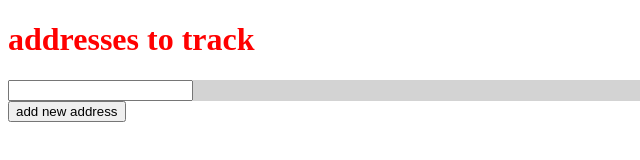
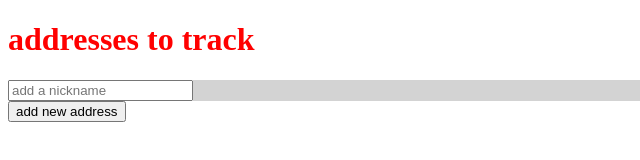
Before and after one commit to nixorokish/deployment, a website: page index.html in a window 1280 px wide. Both pictures are taken after a click on the button "add new address". Shown: the full height of the page, 0-640 px from the left. Drawn offline with Linux system fonts and the light colour scheme.

Commit message:
html file

```diff
--- a/index.html
+++ b/index.html
@@ -10,9 +10,9 @@
 <body>
     <h1>addresses to track</h1>
     <div class="inputs" id="inputs">
-        <form class="addresses">
+        <form class="addresses" id="addresses">
         </form>
-        <form class="nicknames">
+        <form class="nicknames" id="nicknames">
         </form>
     </div>
     <button type="button" id="newAddressBtn">add new address</button>
--- a/public/main.js
+++ b/public/main.js
@@ -4,12 +4,21 @@ const addAddressBtn = document.querySelector('#newAddressBtn')
 const linebreak = document.createElement("br")
 
 function addInputBoxes() {
-    const addrInput = document.createElement('input');
-    addrInput.type = 'text';
-    addrInput.name = 'test';
-    const inputsDiv = document.querySelector('#inputs')
-    inputsDiv.appendChild(addrInput)
-    inputsDiv.appendChild(linebreak)
+    const makeInputField = document.createElement('input') // create address input
+    makeInputField.type = 'text'
+    makeInputField.placeholder = 'copy address here'
+
+    const addressesDiv = document.querySelector('#addresses') // find addresses div
+
+    addressesDiv.appendChild(makeInputField) // append addresses div
+    addressesDiv.appendChild(linebreak)
+
+    makeInputField.placeholder = 'add a nickname'
+
+    const nicknamesDiv = document.querySelector('#nicknames') // find nicknames div
+
+    nicknamesDiv.appendChild(makeInputField)
+    nicknamesDiv.appendChild(linebreak)
 }
 
 addAddressBtn.addEventListener('click', addInputBoxes)
```
